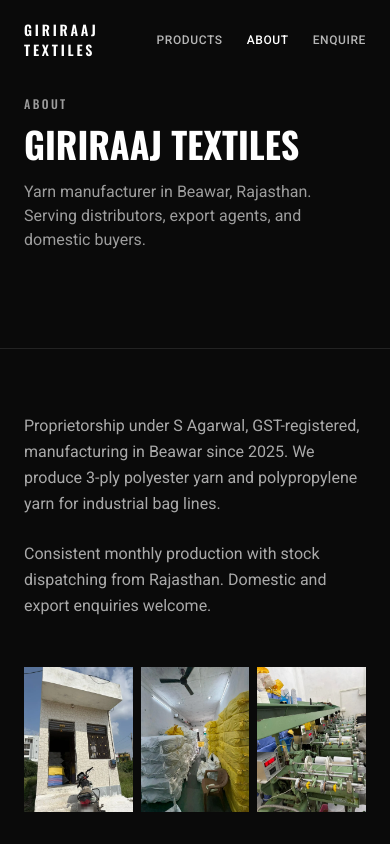
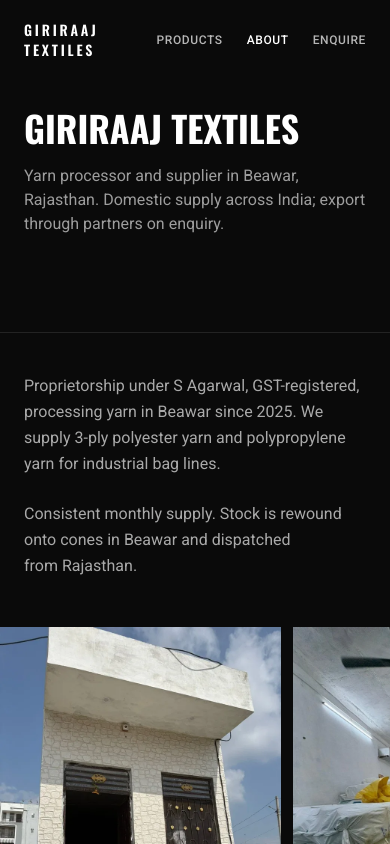
Before and after one commit to giriraajtextiles/giriraaj-textiles, a Next.js app: page /about in a window 390 px wide. Shown: the top 844 px of the page. Built offline with nearby package versions, Linux system fonts and the light colour scheme.

Commit message:
copy: describe the business as a yarn processor and supplier
Update page copy, metadata and the About story; soften export wording. The same pages lose the empty band under their titles and the About photo strip becomes a swipeable row on phones.

```diff
--- a/src/app/about/page.tsx
+++ b/src/app/about/page.tsx
@@ -13,44 +13,44 @@ const premisesPhotos = [
 export const metadata: Metadata = {
   title: "About",
   description:
-    "Giriraaj Textiles manufactures bag closing yarn in Beawar, Rajasthan. GST-registered since 2025.",
+    "Giriraaj Textiles is a yarn processor and supplier in Beawar, Rajasthan. GST-registered since 2025.",
   ...pageMeta("/about"),
 };
 
 export default function AboutPage() {
   return (
     <SiteChrome active="about">
-      <PageHeader eyebrow="ABOUT" title="Giriraaj Textiles">
+      <PageHeader title="Giriraaj Textiles">
         <p>
-          Yarn manufacturer in Beawar, Rajasthan. Serving distributors, export
-          agents, and domestic buyers.
+          Yarn processor and supplier in Beawar, Rajasthan. Domestic supply
+          across India; export through partners on enquiry.
         </p>
       </PageHeader>
 
-      <section className={`${shell} max-w-2xl py-16 sm:py-20`}>
-        <div className="space-y-6 leading-relaxed text-white/65">
+      <section className={`${shell} pt-10 pb-16 sm:pt-12 sm:pb-24`}>
+        <div className="max-w-2xl space-y-6 text-pretty leading-relaxed text-white/65">
           <p>
-            Proprietorship under S Agarwal, GST-registered, manufacturing in
-            Beawar since 2025. We produce 3-ply polyester yarn and polypropylene
+            Proprietorship under S Agarwal, GST-registered, processing yarn in
+            Beawar since 2025. We supply 3-ply polyester yarn and polypropylene
             yarn for industrial bag lines.
           </p>
           <p>
-            Consistent monthly production with stock dispatching from Rajasthan.
-            Domestic and export enquiries welcome.
+            Consistent monthly supply. Stock is rewound onto cones in Beawar and
+            dispatched from Rajasthan.
           </p>
         </div>
 
-        <div className="mt-12 grid grid-cols-3 gap-2 sm:gap-3">
+        <div className="-mx-6 mt-12 flex snap-x snap-mandatory gap-3 overflow-x-auto px-6 pb-1 [scrollbar-width:none] sm:mx-0 sm:grid sm:grid-cols-3 sm:overflow-visible sm:px-0 sm:pb-0 [&::-webkit-scrollbar]:hidden">
           {premisesPhotos.map((photo) => (
             <div
               key={photo.src}
-              className="relative aspect-[3/4] overflow-hidden bg-neutral-900"
+              className="relative aspect-[3/4] w-[72vw] shrink-0 snap-start overflow-hidden bg-neutral-900 sm:w-auto"
             >
               <Image
                 src={photo.src}
                 alt={photo.alt}
                 fill
-                sizes="(max-width: 640px) 33vw, 215px"
+                sizes="(max-width: 640px) 72vw, 33vw"
                 className="object-cover"
               />
             </div>
@@ -59,7 +59,7 @@ export default function AboutPage() {
 
         <Link
           href="/contact"
-          className={`${display} mt-12 inline-block text-sm font-semibold uppercase tracking-wider text-white underline underline-offset-4`}
+          className={`${display} mt-10 inline-flex min-h-11 items-center text-sm font-semibold uppercase tracking-wider text-white underline underline-offset-4`}
         >
           Get in touch →
         </Link>
--- a/src/app/contact/page.tsx
+++ b/src/app/contact/page.tsx
@@ -1,6 +1,13 @@
 import type { Metadata } from "next";
 import { PageHeader, SiteChrome, display, shell } from "@/components/site/chrome";
-import { ADDRESS, MAPS_HREF, PHONE_DISPLAY, TEL_HREF, WA_GENERAL } from "@/lib/site";
+import {
+  ADDRESS,
+  GSTIN,
+  MAPS_HREF,
+  PHONE_DISPLAY,
+  TEL_HREF,
+  WA_GENERAL,
+} from "@/lib/site";
 import { pageMeta } from "@/lib/seo";
 
 export const metadata: Metadata = {
@@ -13,40 +20,43 @@ export const metadata: Metadata = {
 export default function ContactPage() {
   return (
     <SiteChrome active="contact">
-      <PageHeader eyebrow="CONTACT" title="Enquire">
+      <PageHeader title="Enquire">
         <p>
           Send product, count, colour, and monthly volume. We reply within 12
           hours on WhatsApp.
         </p>
       </PageHeader>
 
-      <section className={`${shell} py-16 sm:py-20`}>
+      <section className={`${shell} pt-10 pb-16 sm:pt-12 sm:pb-24`}>
         <a
           href={WA_GENERAL}
-          className={`${display} inline-flex min-h-12 items-center bg-white px-10 text-sm font-semibold uppercase tracking-wider text-neutral-950 no-underline`}
+          className={`${display} press inline-flex min-h-12 items-center bg-white px-10 text-sm font-semibold uppercase tracking-wider text-neutral-950 no-underline`}
           target="_blank"
           rel="noopener noreferrer"
         >
           WhatsApp
         </a>
-        <p className="mt-8">
+        <p className="mt-6">
           <a
             href={TEL_HREF}
-            className="text-lg font-medium text-white/85 no-underline hover:text-white"
+            className="inline-flex min-h-11 items-center text-lg font-medium text-white/85 no-underline hover:text-white"
           >
             {PHONE_DISPLAY}
           </a>
         </p>
-        <p className="mt-4 text-sm text-white/60">
+        <p className="mt-2 text-sm text-white/60">
           <a
             href={MAPS_HREF}
-            className="no-underline underline-offset-4 hover:underline"
+            className="inline-flex min-h-11 items-center no-underline underline-offset-4 hover:underline"
             target="_blank"
             rel="noopener noreferrer"
           >
             {ADDRESS}
           </a>
         </p>
+        <p className="mt-2 text-sm text-white/60">
+          GSTIN <span className="tracking-wide text-white/85">{GSTIN}</span>
+        </p>
       </section>
     </SiteChrome>
   );
--- a/src/app/page.tsx
+++ b/src/app/page.tsx
@@ -22,8 +22,8 @@ export default function HomePage() {
           <p className={`${display} text-xs tracking-[0.2em] ${t.eyebrow}`}>
             YARN LINES
           </p>
-          <h2 className={`${display} mt-3 text-3xl font-bold uppercase sm:text-4xl`}>
-            What we manufacture
+          <h2 className={`${display} mt-3 text-3xl font-bold uppercase text-balance sm:text-4xl`}>
+            What we process and supply
           </h2>
           <p className={`mt-4 max-w-lg ${t.body}`}>
             Two yarn lines for bag closing. Each has its own specifications and
@@ -67,16 +67,16 @@ export default function HomePage() {
         >
           <div>
             <p className={`${display} text-xs tracking-[0.2em] ${t.eyebrow}`}>
-              MANUFACTURER
+              YARN PROCESSOR
             </p>
             <p className={`mt-3 max-w-md ${t.body}`}>
-              GST-registered in Beawar since 2025. Consistent monthly production
-              with stock dispatching from Rajasthan.
+              GST-registered in Beawar since 2025. Yarn is rewound onto cones and
+              dispatched from Rajasthan.
             </p>
           </div>
           <Link
             href="/about"
-            className={`${display} shrink-0 text-sm font-semibold uppercase tracking-wider ${t.link}`}
+            className={`${display} inline-flex min-h-11 shrink-0 items-center text-sm font-semibold uppercase tracking-wider ${t.link}`}
           >
             About us
           </Link>
--- a/src/app/products/page.tsx
+++ b/src/app/products/page.tsx
@@ -15,14 +15,14 @@ export const metadata: Metadata = {
 export default function ProductsPage() {
   return (
     <SiteChrome active="products">
-      <PageHeader eyebrow="PRODUCTS" title="Yarn lines">
+      <PageHeader title="Yarn lines">
         <p>
           Polyester yarn and polypropylene yarn for industrial bag closing.
           Select a line for specifications and enquiry.
         </p>
       </PageHeader>
 
-      <section className={`${shell} py-16 sm:py-20`}>
+      <section className={`${shell} pt-10 pb-16 sm:pt-12 sm:pb-24`}>
         <div className="grid gap-px bg-white/10 sm:grid-cols-2">
           {yarnLines.map((line) => (
             <Link
--- a/src/app/products/polyester/page.tsx
+++ b/src/app/products/polyester/page.tsx
@@ -23,25 +23,25 @@ export const metadata: Metadata = {
 export default function PolyesterPage() {
   return (
     <SiteChrome active="products">
-      <PageHeader eyebrow="PRODUCTS" title={line.name}>
+      <PageHeader title={line.name}>
         <p>{line.summary}</p>
       </PageHeader>
 
       <section
-        className={`${shell} grid gap-12 py-16 sm:grid-cols-[1fr_16rem] sm:py-20`}
+        className={`${shell} grid gap-12 pt-10 pb-16 sm:grid-cols-[1fr_16rem] sm:pt-12 sm:pb-24`}
       >
         <div>
-          <h2 className={`${display} text-lg font-bold uppercase`}>
+          <h2 className={`${display} text-xl font-bold uppercase`}>
             Specifications
           </h2>
           <div className="mt-6">
             <SpecList specs={line.specs} />
           </div>
 
-          <h2 className={`${display} mt-12 text-lg font-bold uppercase`}>
+          <h2 className={`${display} mt-12 text-xl font-bold uppercase`}>
             Applications
           </h2>
-          <p className="mt-4 text-sm leading-relaxed text-white/60">
+          <p className="mt-4 max-w-prose text-sm leading-relaxed text-white/60">
             For bag-closing machines on HDPE and woven sack lines. Compatible
             with standard industrial closers. Additional colours available on
             request.
@@ -49,7 +49,7 @@ export default function PolyesterPage() {
 
           <a
             href={WA_POLYESTER}
-            className={`${display} mt-12 inline-flex min-h-12 items-center bg-white px-8 text-sm font-semibold uppercase tracking-wider text-neutral-950 no-underline`}
+            className={`${display} press mt-12 inline-flex min-h-12 items-center bg-white px-8 text-sm font-semibold uppercase tracking-wider text-neutral-950 no-underline`}
             target="_blank"
             rel="noopener noreferrer"
           >
--- a/src/app/products/pp/page.tsx
+++ b/src/app/products/pp/page.tsx
@@ -23,32 +23,32 @@ export const metadata: Metadata = {
 export default function PolypropylenePage() {
   return (
     <SiteChrome active="products">
-      <PageHeader eyebrow="PRODUCTS" title={line.name}>
+      <PageHeader title={line.name}>
         <p>{line.summary}</p>
       </PageHeader>
 
       <section
-        className={`${shell} grid gap-12 py-16 sm:grid-cols-[1fr_16rem] sm:py-20`}
+        className={`${shell} grid gap-12 pt-10 pb-16 sm:grid-cols-[1fr_16rem] sm:pt-12 sm:pb-24`}
       >
         <div>
-          <h2 className={`${display} text-lg font-bold uppercase`}>
+          <h2 className={`${display} text-xl font-bold uppercase`}>
             Specifications
           </h2>
           <div className="mt-6">
             <SpecList specs={line.specs} />
           </div>
 
-          <h2 className={`${display} mt-12 text-lg font-bold uppercase`}>
+          <h2 className={`${display} mt-12 text-xl font-bold uppercase`}>
             Applications
           </h2>
-          <p className="mt-4 text-sm leading-relaxed text-white/60">
+          <p className="mt-4 max-w-prose text-sm leading-relaxed text-white/60">
             Closing yarn for open-mouth woven sacks and industrial bags. Full
             technical specifications shared on enquiry.
           </p>
 
           <a
             href={WA_PP}
-            className={`${display} mt-12 inline-flex min-h-12 items-center bg-white px-8 text-sm font-semibold uppercase tracking-wider text-neutral-950 no-underline`}
+            className={`${display} press mt-12 inline-flex min-h-12 items-center bg-white px-8 text-sm font-semibold uppercase tracking-wider text-neutral-950 no-underline`}
             target="_blank"
             rel="noopener noreferrer"
           >
```
Also changed, not shown: src/components/site/hero.tsx (+6 -6 lines).
